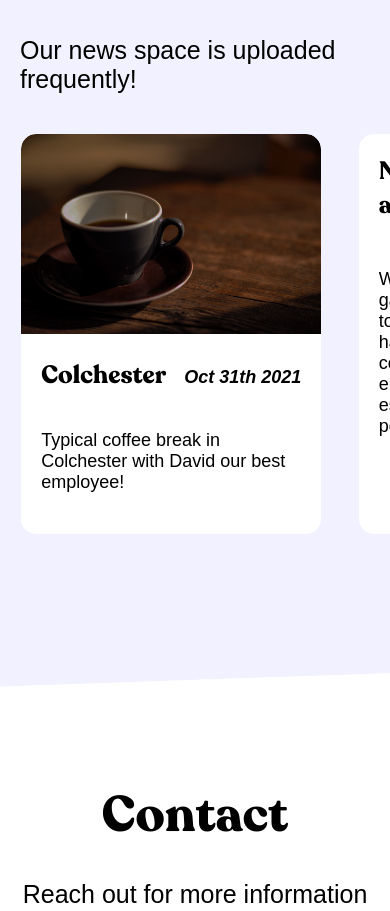
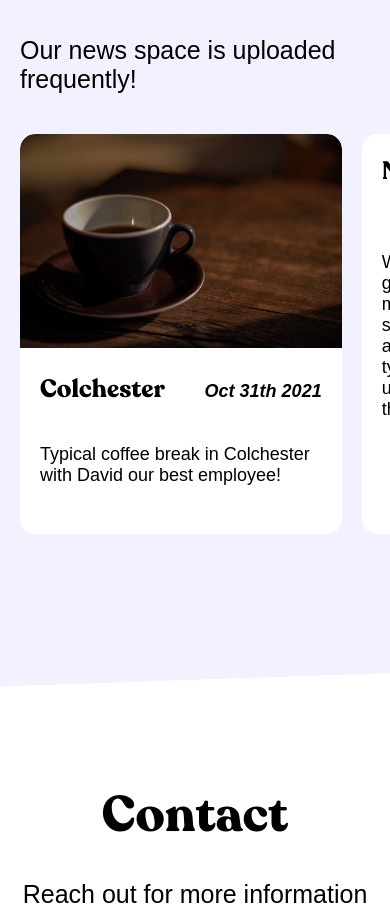
Before and after one commit to jeromenicco/new-avs, a React (Create React App) app: page / in a window 390 px wide. Shown: the part 5080-5991 px from the top of the page. Built offline with nearby package versions, Linux system fonts and the light colour scheme; the HTML template or start-up script is replaced by a standard one.

Commit message:
swiper mobile wip

```diff
--- a/src/components/News.js
+++ b/src/components/News.js
@@ -25,7 +25,7 @@ function News({ isLaptop }) {
                     <Swiper
                         className="swiper-container"
                         slidesPerView={isLaptop ? 3 : 1.2}
-                        spaceBetween={isLaptop ? 30 : 15}
+                        spaceBetween={isLaptop ? 30 : 20}
                         navigation={isLaptop ? true : false}
                         speed={700}
                     >
--- a/src/responsive.css
+++ b/src/responsive.css
@@ -104,11 +104,11 @@
   }
 
   .card-container {
-    width: 300px;
+    width: 350px;
   }
 
   .swiper-wrapper {
-    margin-left: 10px;
+    margin-left: 20px;
   }
 
 
```
